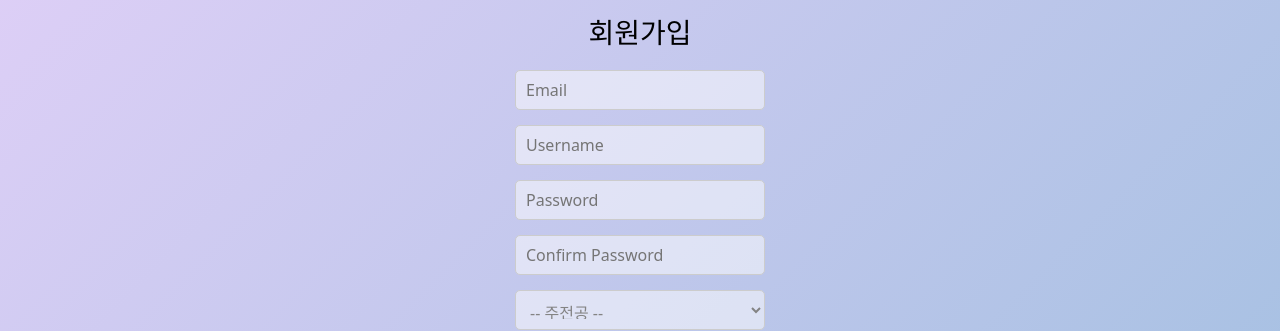
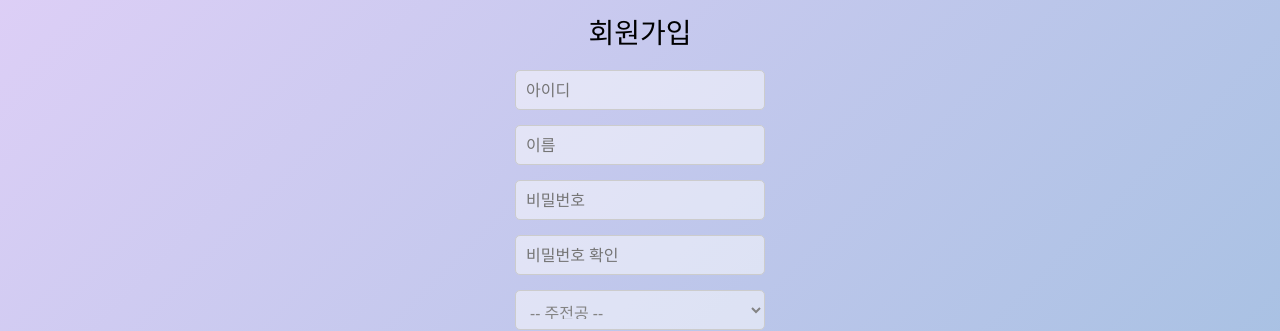
Before and after one commit to hi-sujung/msa-front-web, a React (Create React App) app: page /register in a window 1280 px wide. Shown: the part 228-559 px from the top of the page. Built offline with nearby package versions, Linux system fonts and the light colour scheme.

Commit message:
fix: 최종 연결 확인

```diff
--- a/src/pages/Activity.js
+++ b/src/pages/Activity.js
@@ -95,7 +95,7 @@ export default function Activity() {
     if (activityData && activityData.content) {
       return activityData.content.replaceAll('\\n', "\n");
     } else {
-      console.log('activityData or content is undefined');
+      // console.log('activityData or content is undefined');
       return '';
     }
   };
@@ -120,6 +120,7 @@ export default function Activity() {
 
   const handleActivityPress = (activityId) => {
     navigate(`/activity/${activityId}`);
+    window.location.reload(); // 페이지 새로고침
   };
 
   const handleHomePress = () => {
--- a/src/pages/Notice.js
+++ b/src/pages/Notice.js
@@ -6,7 +6,6 @@ import { useAuth } from './../utils/AuthContext';
 import '../styles/Activity.css';
 
 const authNoticeUrl = '/hisujung/notice/univactivity/auth/';
-
 
 export default function Notice() {
   const [initialLikedState, setInitialLikedState] = useState(false);
@@ -35,7 +34,7 @@ export default function Notice() {
     };
 
     try {
-      const response = await axios.get(`${authNoticeUrl}id?actId=${activityId}`, {headers});
+      const response = await axios.get(`${authNoticeUrl}id?actId=${activityId}`, { headers });
       if (response.status === 200) {
         const data = response.data;
         setActivityData(data);
@@ -74,12 +73,10 @@ export default function Notice() {
     }
   };
 
-
   const handleReplace = () => {
     if (activityData && activityData.content) {
       return activityData.content.replaceAll('\\n', "\n");
     } else {
-      console.log('activityData or content is undefined');
       return '';
     }
   };
@@ -91,9 +88,7 @@ export default function Notice() {
       const response = await axios.get(`/hisujung/recommend/univ?activity_name=${activityId}`);
       if (response.status === 200) {
         setRecActivityData(response.data);
-        console.log(response.data);
       }
-
     } catch (error) {
       console.error('Error fetching recommended activity detail:', error);
     }
@@ -105,6 +100,7 @@ export default function Notice() {
 
   const handleActivityPress = (activityId) => {
     navigate(`/notice/${activityId}`);
+    window.location.reload(); // 페이지 새로고침
   };
 
   const handleHomePress = () => {
--- a/src/pages/Register.js
+++ b/src/pages/Register.js
@@ -59,25 +59,25 @@ export default function Register() {
       <h1>회원가입</h1>
       <input
         type="text"
-        placeholder="Email"
+        placeholder="아이디"
         value={email}
         onChange={(e) => setEmail(e.target.value)}
       />
       <input
         type="text"
-        placeholder="Username"
+        placeholder="이름"
         value={username}
         onChange={(e) => setUsername(e.target.value)}
       />
       <input
         type="password"
-        placeholder="Password"
+        placeholder="비밀번호"
         value={password}
         onChange={(e) => setPassword(e.target.value)}
       />
       <input
         type="password"
-        placeholder="Confirm Password"
+        placeholder="비밀번호 확인"
         value={confirmPassword}
         onChange={(e) => setConfirmPassword(e.target.value)}
       />
--- a/src/setupProxy.js
+++ b/src/setupProxy.js
@@ -5,7 +5,7 @@ module.exports = function(app) {
     '/hisujung',
     createProxyMiddleware({
       // target: 'http://34.97.29.41:80', // 인그레스 IP 주소 추가
-      target: 'http://34.97.29.41', // 인그레스 IP 주소 추가
+      target: 'http://abc.hisujung.com', // 도메인명 추가
       changeOrigin: true,
     })
   );
```
